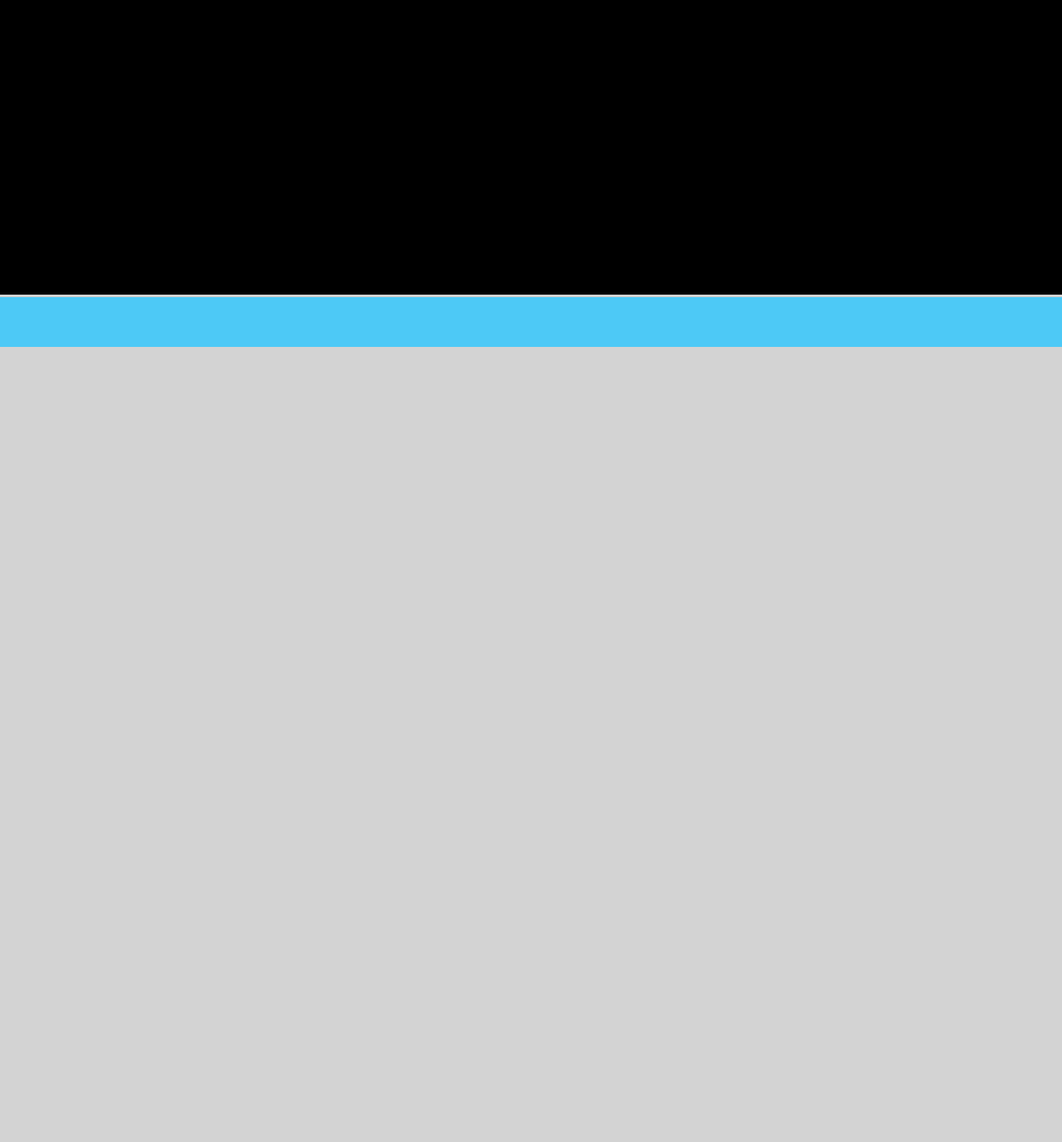
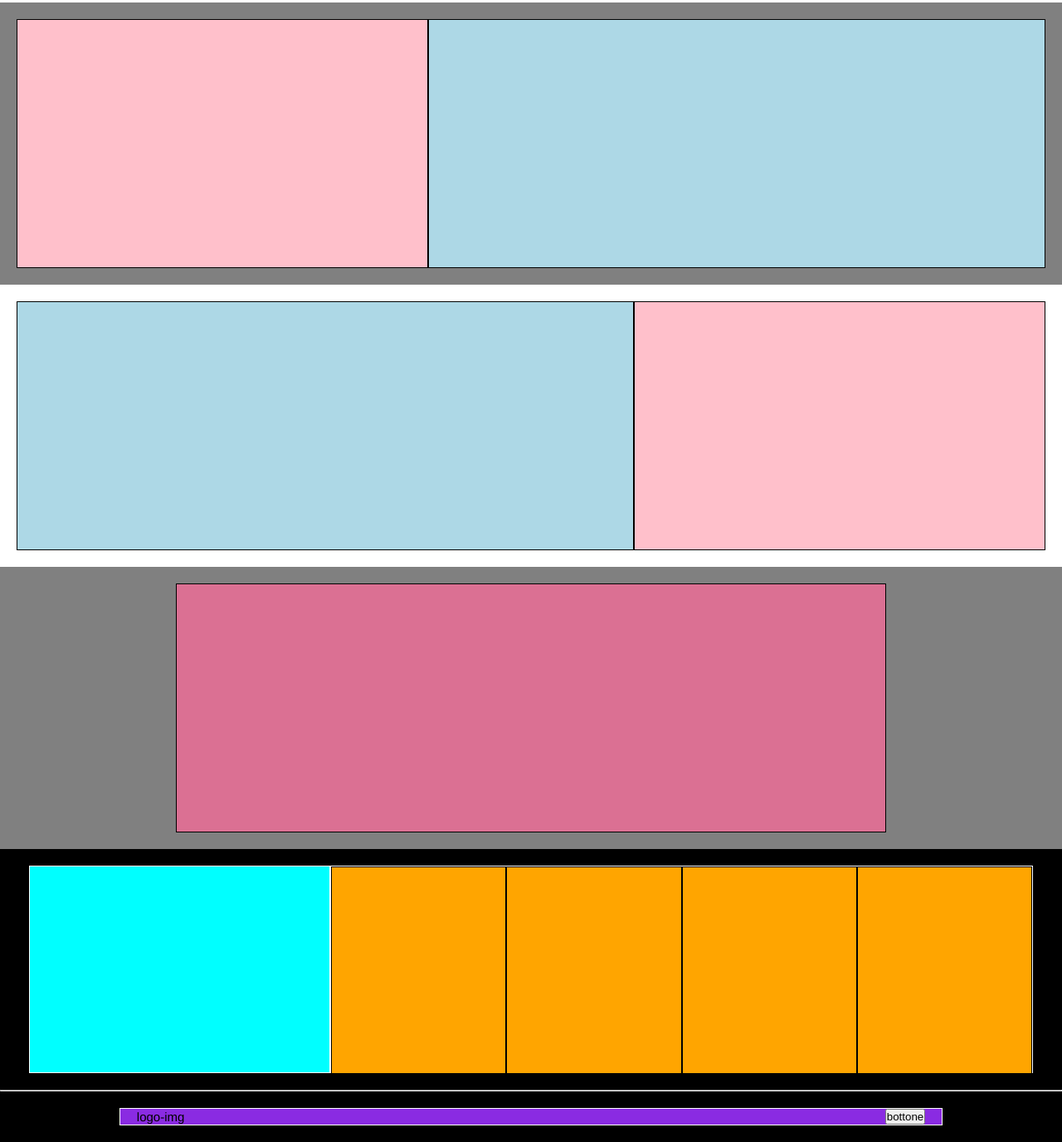
Before and after one commit to Huntney1/-htmlcss-struttura-discord, a plain HTML site: page index.html in a window 1280 px wide. Shown: the part 777-2153 px from the top of the page at 83% size. Before the commit the page ends 1195 px from the top, so only its background shows below. Drawn offline with Linux system fonts and the light colour scheme.

Commit message:
modifica-totale

```diff
--- a/css/style.css
+++ b/css/style.css
@@ -1,48 +1,56 @@
+/** regole */
 * {
     padding: 0;
     margin: 0;
     box-sizing: border-box;
 }
-/** colori di background */
-.bg_white{
+
+hr {
     background-color: white;
 }
 
-.bg_grey{
+.padding-vertical-20 {
+    padding: 20px;
+}
+
+.padding-vertical-mix {
+    padding: 20px 35px 20px 35px;
+}
+
+/** colori di background */
+.bg-blue {
+    background-color: blue;
+}
+
+.bg-grey {
     background-color: gray;
 }
+
+
 
 body {
     /*  height: 100vh;
     width: 100%; */
-    background-color: lightgray;
     font-size: 15px;
-}
-
-header,
-footer {
-
-    background-color: rgb(77, 201, 246);
-
+    font-family: 'Whitney', Helvetica, Arial, sans-serif;
 }
 
 header {
-    height: 332px;
+    height: 100px;
     display: flex;
     justify-content: center;
     align-content: center;
+    background-color: rgba(49, 97, 224, 255);
 }
 
 footer {
-    height: 60px;
-    background-color: rgb(77, 201, 246);
-    margin-top: 3px;
+    background-color: black;
 }
 
 .row {
-    margin-top: 20px;
+    margin-top: 30px;
     width: 80%;
-    height: 6%;
+    height: 30%;
     background-color: orange;
     display: flex;
     align-items: center;
@@ -96,33 +104,89 @@ footer {
     background-color: orange;
 }
 
-.large-container {
-    height: 45%;
-    width: 100%;
-    margin-top: 1px;
-    background-color: blue;
-    position: absolute;
-    top: 70px;
-    border-style: dashed;
-    display: flex;
-    align-items: center;
-    justify-content: center;
+/** main */
+.container-sm {
+    width: 70%;
+    margin: 0 auto;
 }
 
-.bg-pink {
-    width: 50%;
-    height: 85%;
-    background-color: rgb(253, 155, 171);
+.row-sm {
+    width: 100%;
     display: flex;
-    justify-content:center;
-    align-content: center;
 }
 
-main {
-    height: 100vh;
+.col-25 {
+    height: 50px;
+    width: 25%;
+    background-color: orange;
+    border: 1px solid black;
+}
+
+.col-25-footer {
+    height: 250px;
+    width: 25%;
+    background-color: orange;
+    border: 1px solid black;
+}
+
+.col-30 {
+    background-color: cyan;
+    border: 1px solid white;
+    height: 250px;
+    width: 30%;
+}
+
+.col-40 {
+    height: 300px;
+    width: 40%;
+    background-color: pink;
+    border: 1px solid black;
+}
+
+.col-50 {
+    height: 50px;
+    width: 50%;
+    background-color: orange;
+    border: 1px solid black;
+}
+
+.col-60 {
+    height: 300px;
+    width: 60%;
+    background-color: lightblue;
+    border: 1px solid black;
+}
+
+.col-70 {
+    background-color: burlywood;
+    border: 1px solid white;
+    height: 250px;
+    width: 70%;
+}
+
+.col-100 {
     width: 100%;
-    background-color: black;
+    margin: 0 auto;
+    border: 1px solid black;
+    height: 300px;
+    background-color: palevioletred;
+
+}
+
+.column-bar {
+    width: 80%;
+    margin: 0 auto;
+    background-color: blueviolet;
+    border: 1px solid white;
     display: flex;
-    justify-content: center;
+    justify-content: space-between;
     align-items: center;
 }
+
+.column-bar p {
+    margin-left: 2%;
+}
+
+.column-bar button {
+    margin-right: 2%;
+}
--- a/index.html
+++ b/index.html
@@ -7,7 +7,10 @@
     <meta name="viewport" content="width=device-width, initial-scale=1.0">
     <title>Struttura Discord</title>
 
+    <meta name="author" content="Simone Fera">
     <link rel="stylesheet" href="./css/style.css">
+
+
 </head>
 
 <body>
@@ -25,19 +28,92 @@
                     <li>Link</li>
                 </ul>
             </div>
-            <div class="col-login">
-                <button class="button">Login</button>
+        </div>
+    </header>
+    <main>
+        <div class="bg-blue">
+            <div class="container-sm padding-vertical-20">
+                <div class="row-sm">
+                    <div class="col-100">
+
+                    </div>
+                </div>
+            </div>
+        </div>
+        <!--* sezione 1 -->
+        <div class="container padding-vertical-20">
+            <div class="row-sm">
+                <div class="col-60">
+
+                </div>
+                <div class="col-40">
+
+                </div>
+            </div>
+        </div>
+        <!--* sezione 2 -->
+        <div class="bg-grey">
+            <div class="container padding-vertical-20">
+                <div class="row-sm">
+                    <div class="col-40">
+
+                    </div>
+                    <div class="col-60">
+
+                    </div>
+                </div>
+            </div>
+        </div>
+        <!--* sezione 3 -->
+        <div class="container padding-vertical-20">
+            <div class="row-sm">
+                <div class="col-60">
+
+                </div>
+                <div class="col-40">
+
+                </div>
             </div>
         </div>
 
-         <div class="large-container">
-            <div class="bg-pink"></div>
-         </div>
-    </header>
-    <main>
+        <div class="bg-grey">
+            <div class="container-sm padding-vertical-20">
+                <div class="row-sm">
+                    <div class="col-100">
 
+                    </div>
+                </div>
+            </div>
+        </div>
     </main>
-    <footer></footer>
+    <footer>
+        <div class="container padding-vertical-mix">
+            <div class="row-sm">
+                <div class="col-30">
+
+                </div>
+                <div class="col-70">
+                    <div class="row-sm">
+                        <div class="col-25-footer"></div>
+                        <div class="col-25-footer"></div>
+                        <div class="col-25-footer"></div>
+                        <div class="col-25-footer"></div>
+                    </div>
+                </div>
+            </div>
+        </div>
+        <hr>
+        <div class="container-bar padding-vertical-20">
+            <div class="row-bar">
+                <div class="column-bar">
+                    <p>logo-img</p>
+                    <button>bottone</button>
+                </div>
+
+
+            </div>
+        </div>
+    </footer>
 </body>
 
 </html>
```
